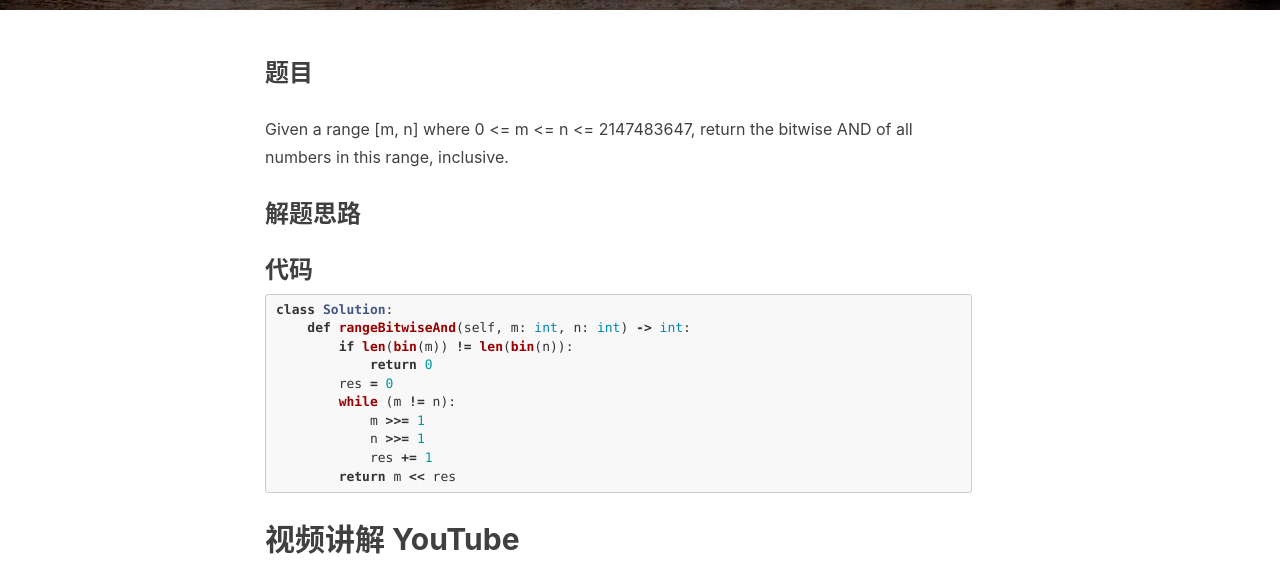
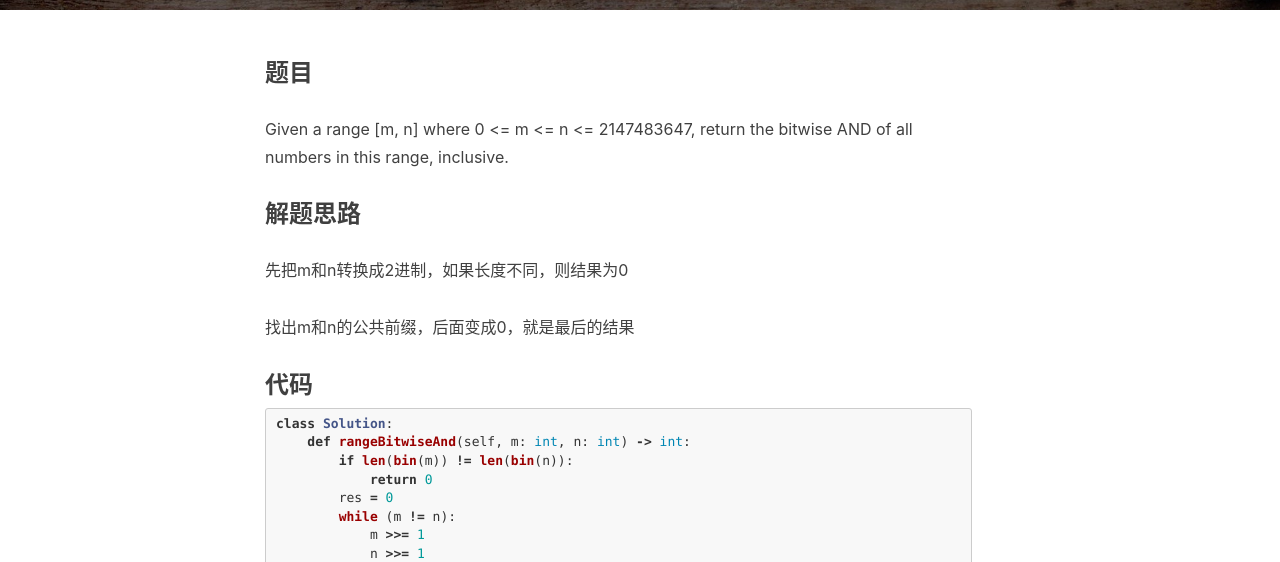
Before and after one commit to MaxMing0/MaxMing0.github.io, a Jekyll site: the page built from _posts/2020-04-26-Bitwise-AND-of-Numbers-Range.md, in a window 1280 px wide and 900 px high, scrolled down 507 px, cut to the strip 0-562 px from the top of the window. Built offline with Jekyll 4.4.1, drawn with Linux system fonts in a browser that asks for light colours; nearby versions of some CDN libraries; comment, search, counter and statistics services are not loaded.

Commit message:
Update 2020-04-26-Bitwise-AND-of-Numbers-Range.md

````diff
--- a/_posts/2020-04-26-Bitwise-AND-of-Numbers-Range.md
+++ b/_posts/2020-04-26-Bitwise-AND-of-Numbers-Range.md
@@ -21,7 +21,9 @@ Given a range [m, n] where 0 <= m <= n <= 2147483647, return the bitwise AND of
 
 ### 解题思路
 
+先把m和n转换成2进制，如果长度不同，则结果为0
 
+找出m和n的公共前缀，后面变成0，就是最后的结果
 
 ### 代码
 ```python
````
